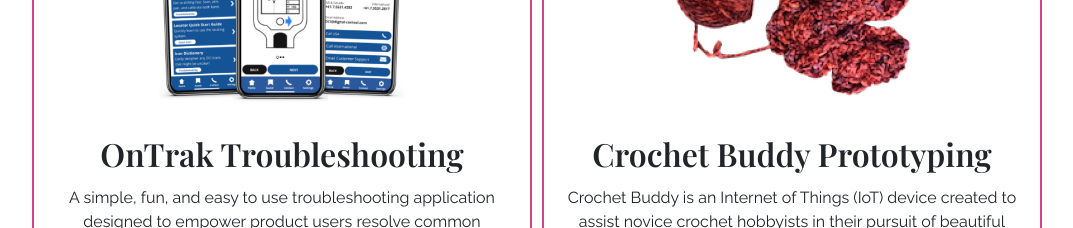
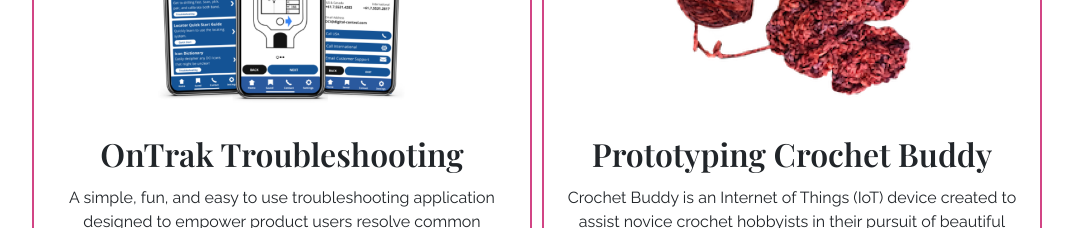
Before and after one commit to vremaker/portfolio, a Vue app: page / in a window 1280 px wide. Shown: the part 1040-1268 px from the top of the page, without its empty margins (103-1176 px from the left). Built offline with nearby package versions, Linux system fonts and the light colour scheme; a web font is replaced by a local one.

Commit message:
fucked around with nav. no work for portfolio

```diff
--- a/src/components/nav-bar.vue
+++ b/src/components/nav-bar.vue
@@ -5,7 +5,7 @@
       <b-navbar-toggle target="nav-collapse"></b-navbar-toggle>
       <b-collapse id="nav-collapse" is-nav>
         <b-navbar-nav class="body-cop">
-          <b-nav-item href="#portfolio">My Work</b-nav-item>
+          <b-nav-item to="/">My Work</b-nav-item>
           <b-nav-item target="_blank" href="https://drive.google.com/file/d/1NUT5X41K9irl5SBB76dpzCVG5AYOMNSS/view?usp=sharing" >My Resume</b-nav-item>
           <b-nav-item @click="scrollToTop" to="/About">About Me</b-nav-item>
 
@@ -21,6 +21,10 @@
     methods: {
   scrollToTop() {
     window.scrollTo(0,0);
+  },
+  scrollRef(){
+
+    window.scrollTo(this.$refs['port']);
   }
 }
 }
--- a/src/views/Home.vue
+++ b/src/views/Home.vue
@@ -60,7 +60,7 @@
     </div>
 
     <!--PROJECTS -->
-    <div id="portfolio">
+    <div id="portfolio" ref="port">
       <h2>My Projects!</h2>
     <div id="projects" class="d-flex flex-wrap justify-content-center">
       <div v-for="(tile) in tiles"
@@ -110,7 +110,7 @@
         },
         {
           short: "crochet-buddy",
-          name: "Crochet Buddy Prototyping",
+          name: "Prototyping Crochet Buddy",
           description:
             "Crochet Buddy is an Internet of Things (IoT) device created to assist novice crochet hobbyists in their pursuit of beautiful yarn-craft.",
         },
```
